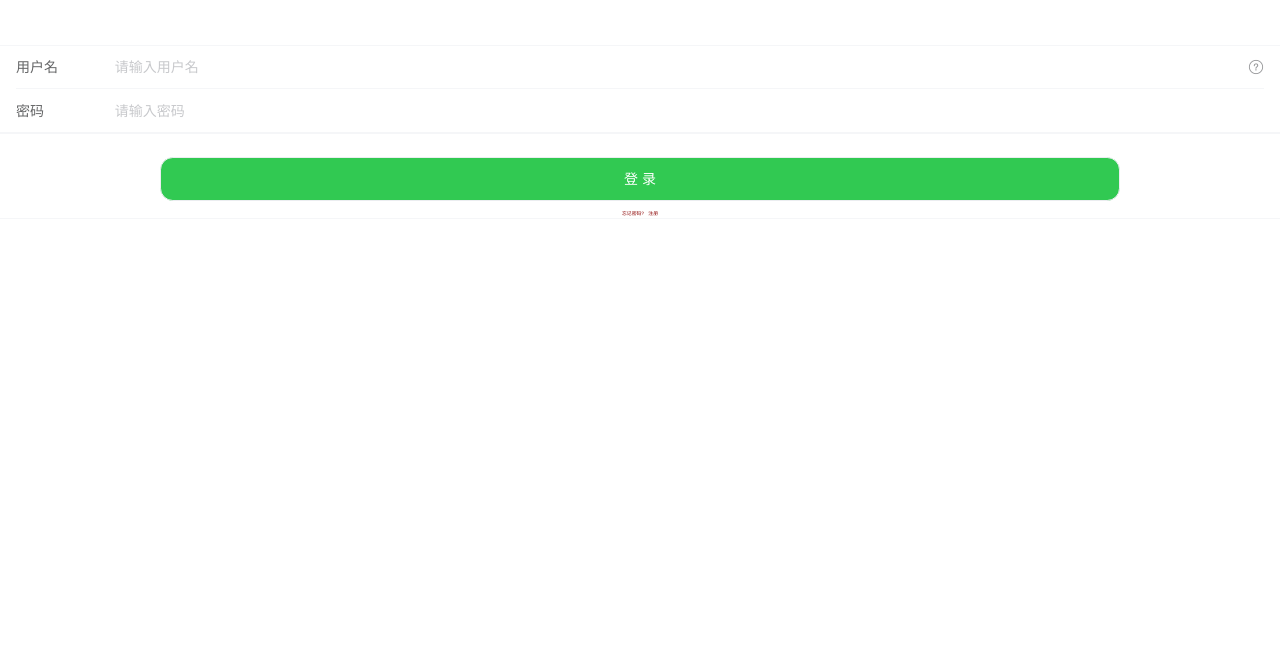
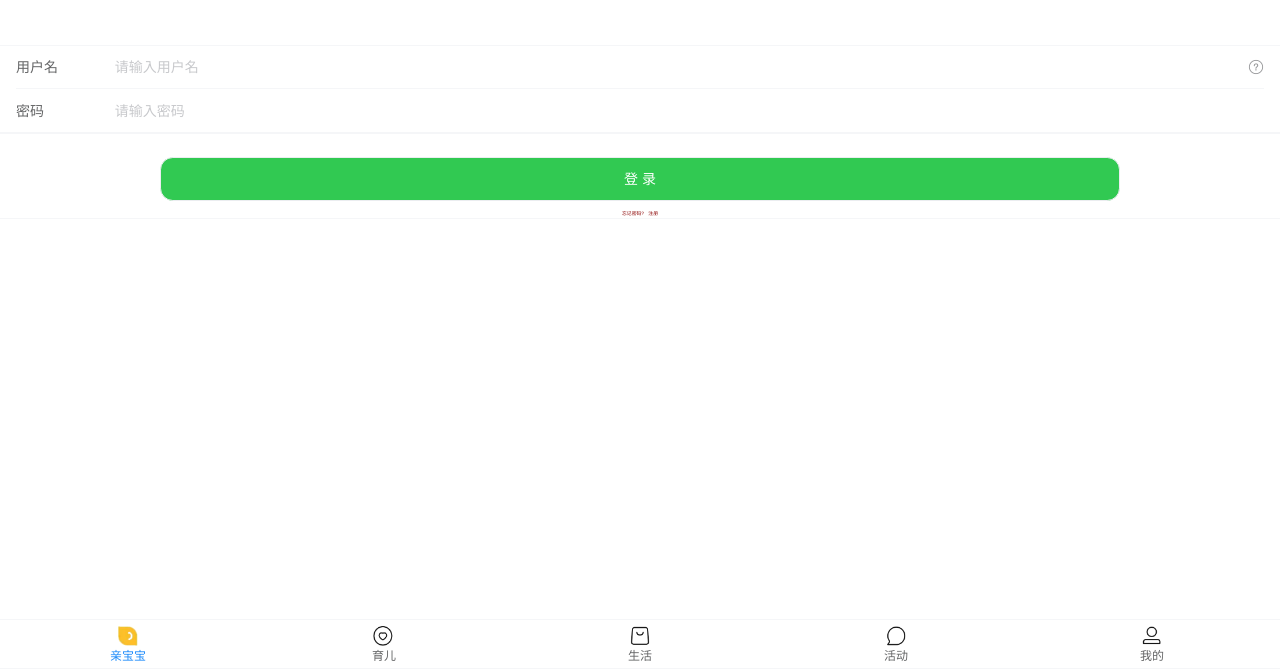
Before and after one commit to baizhaozhao125/baby, a Vue app: page / in a window 1280 px wide. Shown: the part 131-800 px from the top of the page. Built offline with nearby package versions, Linux system fonts and the light colour scheme.

Commit message:
再次整合底部导航栏

```diff
--- a/src/App.vue
+++ b/src/App.vue
@@ -5,6 +5,7 @@
       <router-link to="/about">About</router-link>-->
 		</div>
 		<router-view />
+		<HomeFooter />
 		<!-- <van-tabbar v-model="active">
       <van-tabbar-item>
         <span>亲宝宝</span>
@@ -46,6 +47,7 @@
 	</div>
 </template>
 <script>
+	import HomeFooter from "./views/pages/footer.vue";
 	export default {
 		// data() {
 		//   return {
@@ -70,6 +72,9 @@ export default {
 		//     this.$router.push("/Product");
 		//   }
 		// }
+		components: {
+			HomeFooter
+		},
 	}
 </script>
 <style>
--- a/src/views/Cart.vue
+++ b/src/views/Cart.vue
@@ -42,17 +42,17 @@
     <div class="d1"></div>
     <van-cell title="收藏" is-link icon="../assets/Cart/shoucang.png" />
     <div class="d2"></div>
-    <home-footer></home-footer>
+    <!-- <home-footer></home-footer> -->
   </div>
 </template>
 
 <script>
-import HomeFooter from "./pages/footer";
+// import HomeFooter from "./pages/footer";
 export default {
   name: "home",
-  components: {
-    HomeFooter
-  },
+  // components: {
+  //   HomeFooter
+  // },
   data() {
     return {
       active: "",
```
Lines whose indentation alone changed are shown as unchanged.
